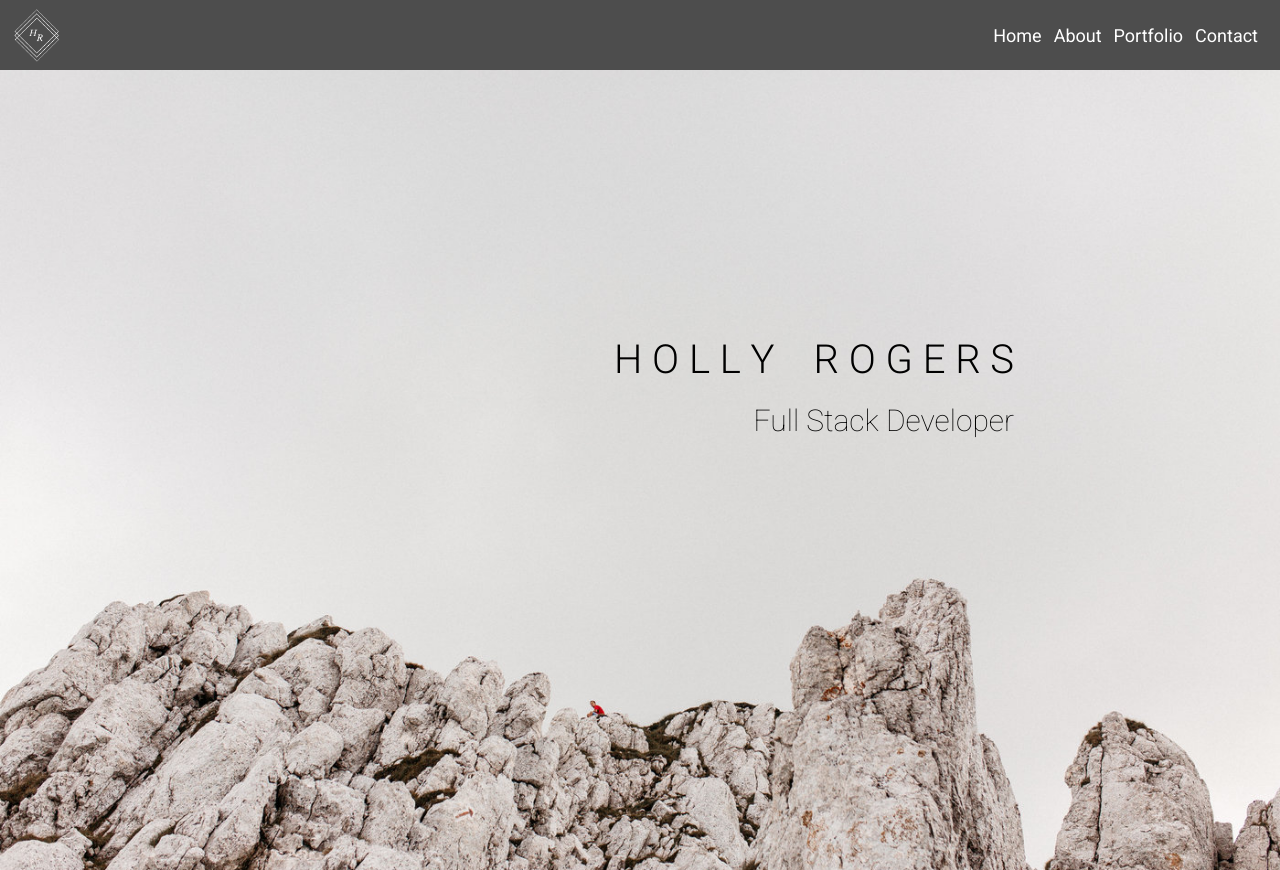
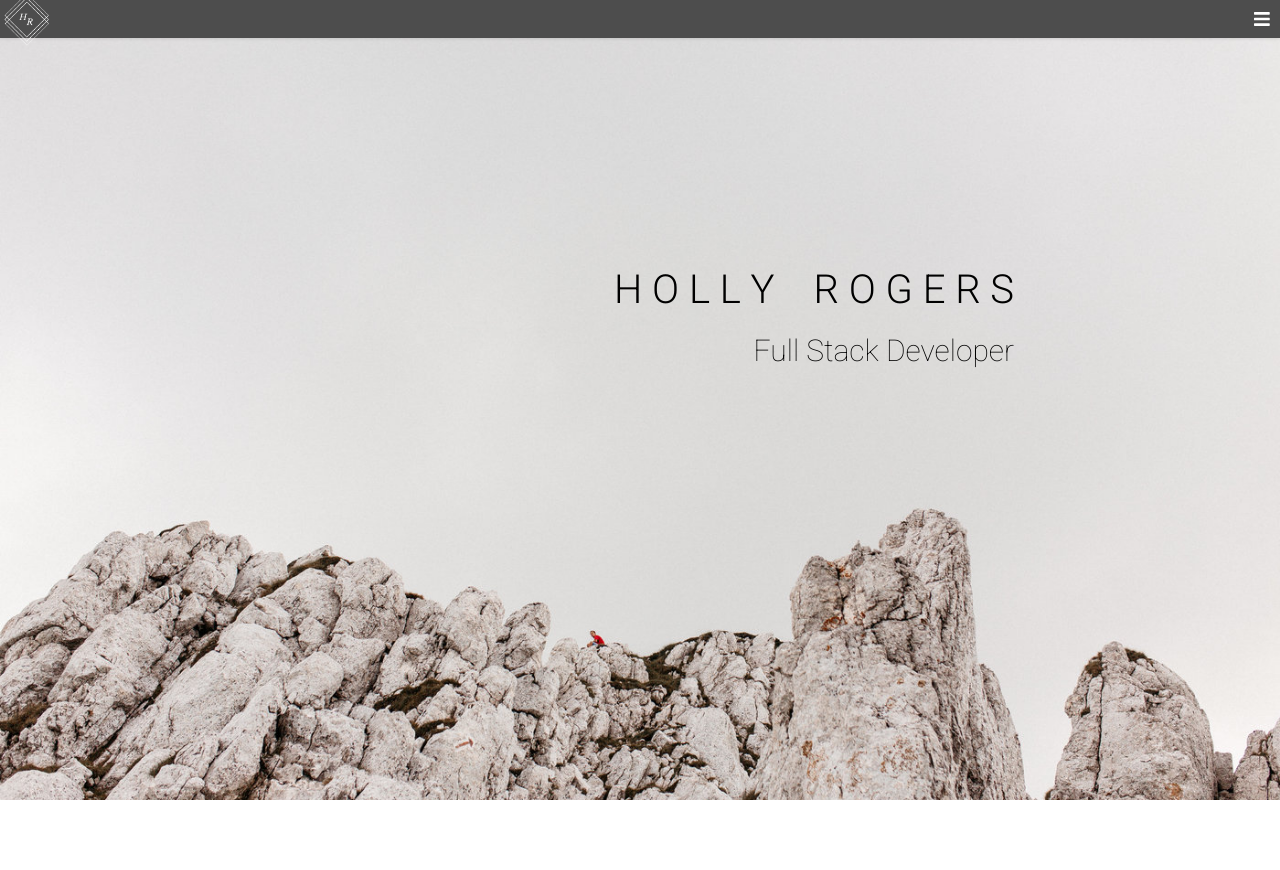
Before and after one commit to holly257/portfolio, a React (Create React App) app: page / in a window 1280 px wide. After the commit the page ends 800 px from the top, so only its background shows below. Built offline with nearby package versions, Linux system fonts and the light colour scheme.

Commit message:
added Nav dropdown

```diff
--- a/package.json
+++ b/package.json
@@ -3,11 +3,15 @@
   "version": "0.1.0",
   "private": true,
   "dependencies": {
+    "@fortawesome/fontawesome-svg-core": "^1.2.29",
+    "@fortawesome/free-solid-svg-icons": "^5.13.1",
+    "@fortawesome/react-fontawesome": "^0.1.11",
     "@testing-library/jest-dom": "^4.2.4",
     "@testing-library/react": "^9.5.0",
     "@testing-library/user-event": "^7.2.1",
     "react": "^16.13.1",
     "react-dom": "^16.13.1",
+    "react-fontawesome": "^1.7.1",
     "react-router-dom": "^5.1.2",
     "react-scripts": "3.4.1"
   },
--- a/src/Routes/Home/HomePage.js
+++ b/src/Routes/Home/HomePage.js
@@ -6,8 +6,8 @@ function HomePage() {
     <main id='home'>
       <div id='home-containter'>
         <div id='home-span'>
-          <h1 class='home-intro'>H O L L Y &nbsp;&nbsp; R O G E R S</h1>
-          <h3 class='home-intro' id='home-info' >Full Stack Developer</h3>
+          <h1 className='home-intro'>H O L L Y &nbsp;&nbsp; R O G E R S</h1>
+          <h3 className='home-intro' id='home-info' >Full Stack Developer</h3>
         </div>
       </div>
     </main>
--- a/src/Routes/Nav/Nav.css
+++ b/src/Routes/Nav/Nav.css
@@ -1,27 +1,42 @@
-.droplist {
+#nav-bar {
+    background-color: rgb(77, 77, 77);
     text-align: right;
-    padding-right: 12px;
-    text-decoration: none;
-    color: white;
-}
-
-#nav-bar {
-    text-align: right;
-    background-color: rgb(77, 77, 77);
-    width: 100vw;
-    margin: 0;
-    font-size: 18px;;
     display: flex;
     align-items: center;
     justify-content: space-between;
+    position: fixed;
+    top: 0;
+    height: 38px;
+    width: 100%;
+    font-size: 18px;
+    box-shadow: 0px 1px 3px 0px rgba(0, 0, 0, 0.1);
 }
 
 #logo {
     height: 60px;
-    padding: 5px;
-    padding-left: 10px;
 }
 
-#nav-items {
-    padding-right: 10px;
+.nav-link,
+a {
+    padding: 2px 10px;
+    color: black;
+    text-decoration: none;
+    display: block;
+    background-color: white;
+    font-weight: 300;
 }
+
+#nav-hide {
+    display: none;
+}
+
+#nav-bars {
+    color: white;
+    margin-right: 10px;
+}
+
+#nav-show {
+    position: fixed;
+    top: 38px;
+    right: 0px;
+}
--- a/src/Routes/Nav/Nav.js
+++ b/src/Routes/Nav/Nav.js
@@ -1,23 +1,50 @@
-import React, { Component } from 'react'
-import { Link } from 'react-router-dom'
-import './Nav.css'
+import React, { Component } from 'react';
+import { Link } from 'react-router-dom';
+import './Nav.css';
+import { FontAwesomeIcon } from '@fortawesome/react-fontawesome';
+import { faBars, faWindowClose } from '@fortawesome/free-solid-svg-icons';
 
 class Nav extends Component {
+    state = {
+        hiddenDropdown: true,
+    };
 
-  render() {
-    return (
-      <nav id='nav-bar'>
-        <img className='nav-split' id='logo' src='/img/PersonalLogoInitials.png' alt='HR personal logo'></img>
-        <div className='nav-split' id='nav-items'>
-          <Link className='droplist' to='/'>Home</Link>
-          <Link className='droplist' to='/about'>About</Link>
-          <Link className='droplist' to='/portfolio'>Portfolio</Link>
-          <Link className='droplist' to='/contact'>Contact</Link>
-        </div>
-      </nav>
-    );
-  }
+    toggleDropdown = () => {
+        this.setState(prevState => ({
+            hiddenDropdown: !prevState.hiddenDropdown,
+        }));
+    };
 
+    render() {
+        const { hiddenDropdown } = this.state;
+
+        return (
+            <nav id="nav-bar">
+                <img id="logo" src="/img/PersonalLogoInitials.png" alt="HR personal logo"></img>
+                <span id="right-nav">
+                    <FontAwesomeIcon
+                        icon={hiddenDropdown ? faBars : faWindowClose}
+                        id="nav-bars"
+                        onClick={this.toggleDropdown}
+                    />
+                    <div id={`${hiddenDropdown ? 'nav-hide' : 'nav-show'}`}>
+                        <Link onClick={this.toggleDropdown} className="nav-link" to={'/'}>
+                            Home
+                        </Link>
+                        <Link onClick={this.toggleDropdown} className="nav-link" to={'/about'}>
+                            About
+                        </Link>
+                        <Link onClick={this.toggleDropdown} className="nav-link" to={'/portfolio'}>
+                            Portfolio
+                        </Link>
+                        <Link onClick={this.toggleDropdown} className="nav-link" to={'/contact'}>
+                            Contact
+                        </Link>
+                    </div>
+                </span>
+            </nav>
+        );
+    }
 }
 
 export default Nav;
```
Also changed, not shown: 2 other files (tests, documents, lock files or other folders).
